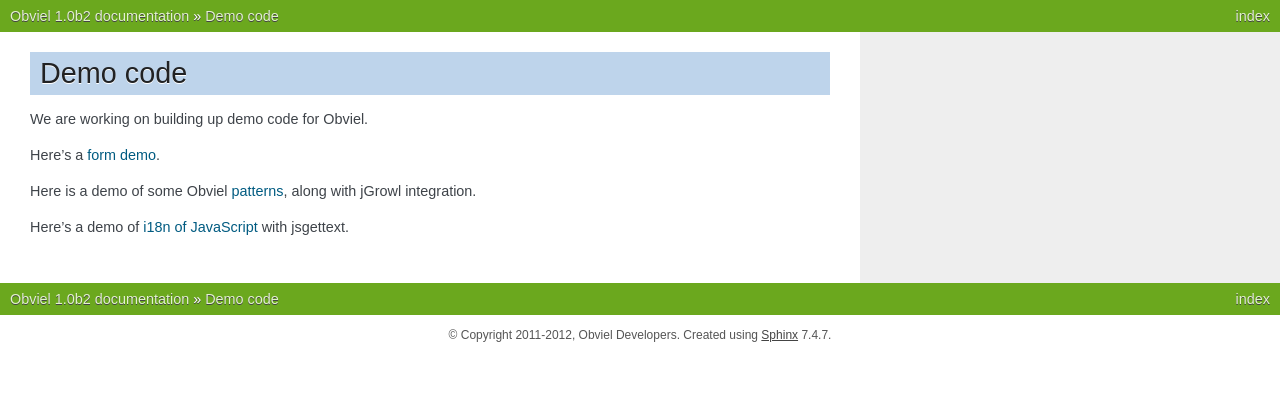
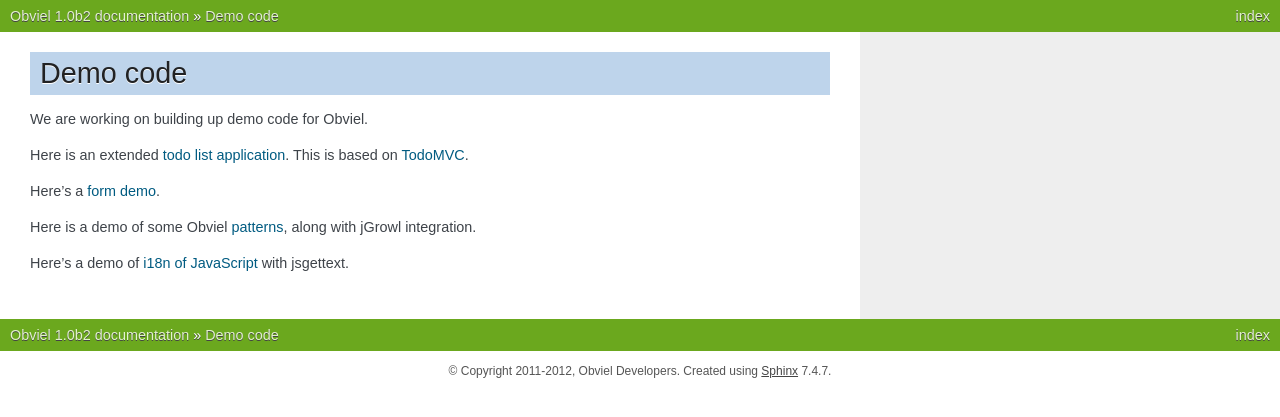
Before and after one commit to obviel/obviel, a Sphinx documentation site: the page built from doc/demo.txt, in a window 1280 px wide. Shown: the top 417 px of the page. Built offline with Sphinx 7.4.7, drawn with Linux system fonts in a browser that asks for light colours.

Commit message:
Link up to todo demo.

```diff
--- a/doc/demo.txt
+++ b/doc/demo.txt
@@ -2,6 +2,12 @@ Demo code
 =========
 
 We are working on building up demo code for Obviel.
+
+Here is an extended `todo list application`_. This is based on TodoMVC_.
+
+.. _`todo list application`: _static/demo/todos/index.html
+
+.. _TodoMVC: http://addyosmani.github.com/todomvc/
 
 Here's a `form demo`_.
 
```
